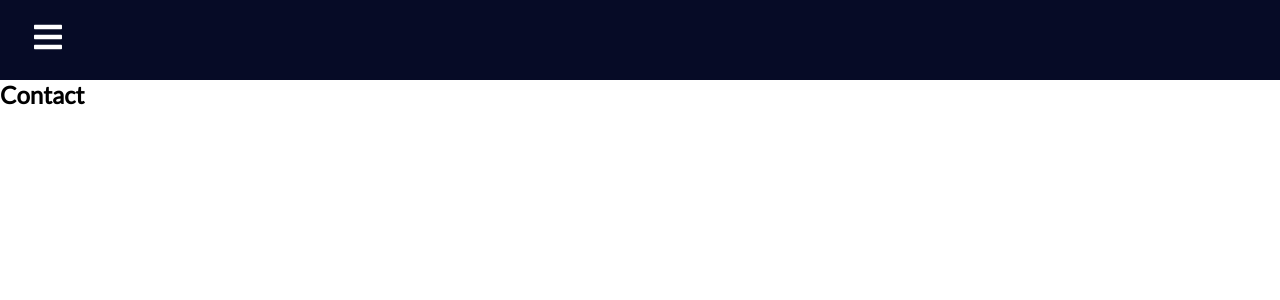
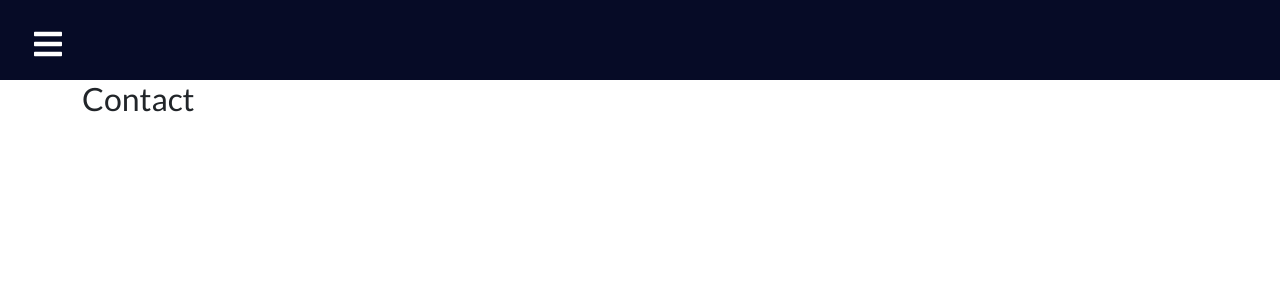
Before and after one commit to bradfordjohnson/golf-shot-tracker, a React (Create React App) app in the folder react-web-app/: page /contact in a window 1280 px wide. Shown: the top 300 px of the page. Built offline with nearby package versions, Linux system fonts and the light colour scheme.

Commit message:
updated pages with containers

```diff
--- a/react-web-app/public/index.html
+++ b/react-web-app/public/index.html
@@ -25,6 +25,7 @@
       Learn how to configure a non-root public URL by running `npm run build`.
     -->
     <title>React App</title>
+    <link href="https://cdn.jsdelivr.net/npm/bootstrap@5.3.3/dist/css/bootstrap.min.css" rel="stylesheet" integrity="sha384-QWTKZyjpPEjISv5WaRU9OFeRpok6YctnYmDr5pNlyT2bRjXh0JMhjY6hW+ALEwIH" crossorigin="anonymous">
   </head>
   <body>
     <noscript>You need to enable JavaScript to run this app.</noscript>
@@ -39,5 +40,6 @@
       To begin the development, run `npm start` or `yarn start`.
       To create a production bundle, use `npm run build` or `yarn build`.
     -->
+    <script src="https://cdn.jsdelivr.net/npm/bootstrap@5.3.3/dist/js/bootstrap.bundle.min.js" integrity="sha384-YvpcrYf0tY3lHB60NNkmXc5s9fDVZLESaAA55NDzOxhy9GkcIdslK1eN7N6jIeHz" crossorigin="anonymous"></script>
   </body>
 </html>
--- a/react-web-app/src/pages/About.js
+++ b/react-web-app/src/pages/About.js
@@ -1,7 +1,11 @@
 import React from 'react';
 
 function About() {
-  return <h2>About</h2>;
+  return (
+    <div class='container'>
+      <h2>About</h2>
+    </div>
+  );
 }
 
 export default About;
--- a/react-web-app/src/pages/Contact.js
+++ b/react-web-app/src/pages/Contact.js
@@ -1,7 +1,11 @@
 import React from 'react';
 
 function Contact() {
-  return <h2>Contact</h2>;
+  return (
+    <div class='container'>
+      <h2>Contact</h2>
+    </div>
+  );
 }
 
 export default Contact;
--- a/react-web-app/src/pages/Home.js
+++ b/react-web-app/src/pages/Home.js
@@ -1,7 +1,11 @@
 import React from 'react';
 
 function Home() {
-  return <h2>Home</h2>;
+  return (
+    <div class='container'>
+      <h2>Home</h2>
+    </div>
+  );
 }
 
 export default Home;
```
